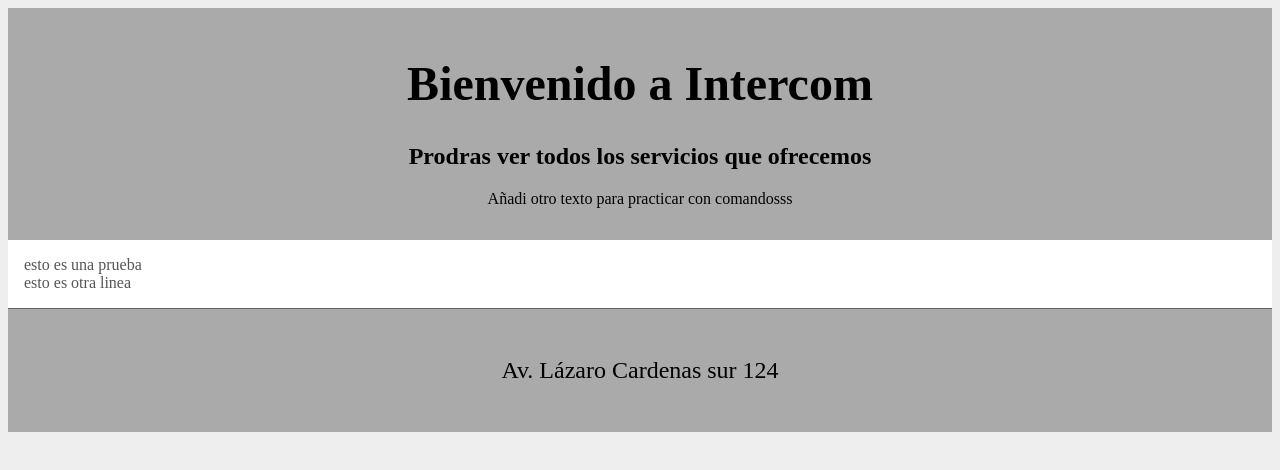
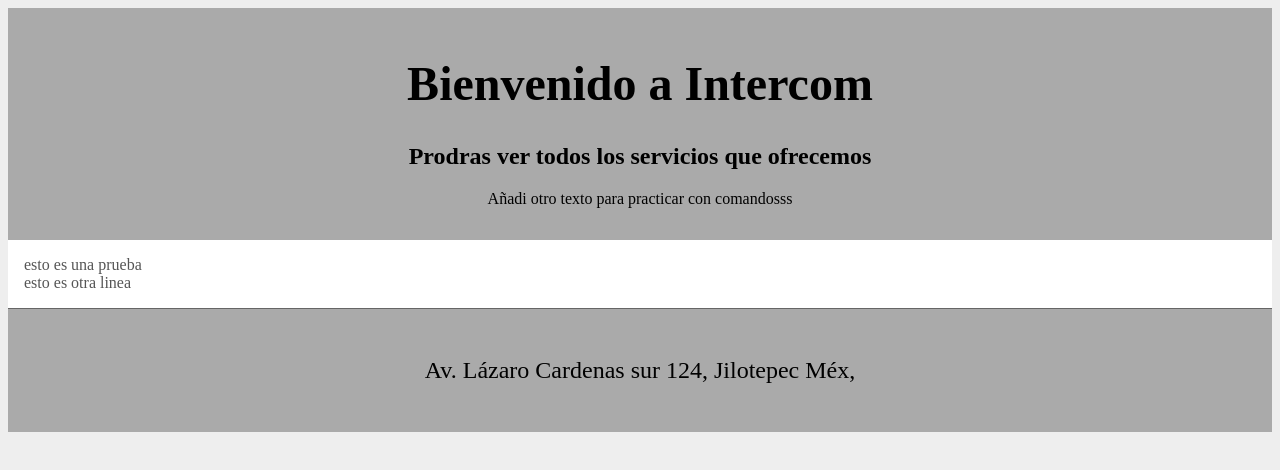
Before and after one commit to betoarciniega77/pagina-web, a plain HTML site: page index.html in a window 1280 px wide. Drawn offline with Linux system fonts and the light colour scheme.

Commit message:
se agregó parte de la dirección al footer

```diff
--- a/index.html
+++ b/index.html
@@ -16,7 +16,7 @@
 		<div>esto es otra linea</div>
 	</section>
 <footer>
-	<p>Av. Lázaro Cardenas sur 124</p>
+	<p>Av. Lázaro Cardenas sur 124, Jilotepec Méx,</p>
 </footer>
 </body>
 </html>
```
